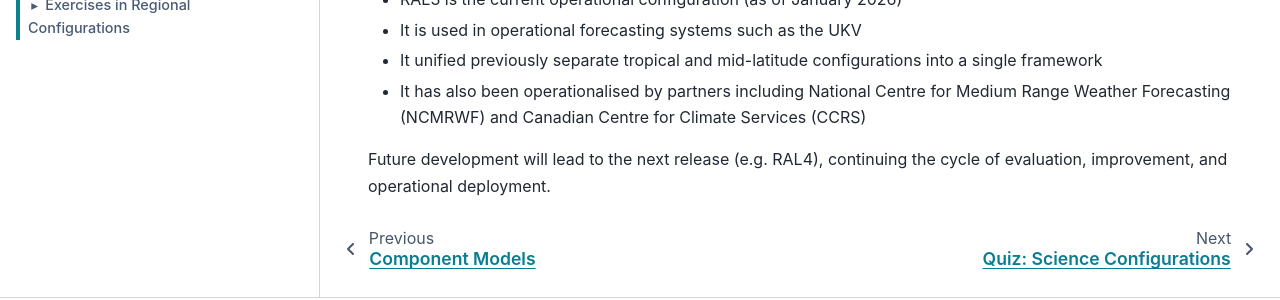
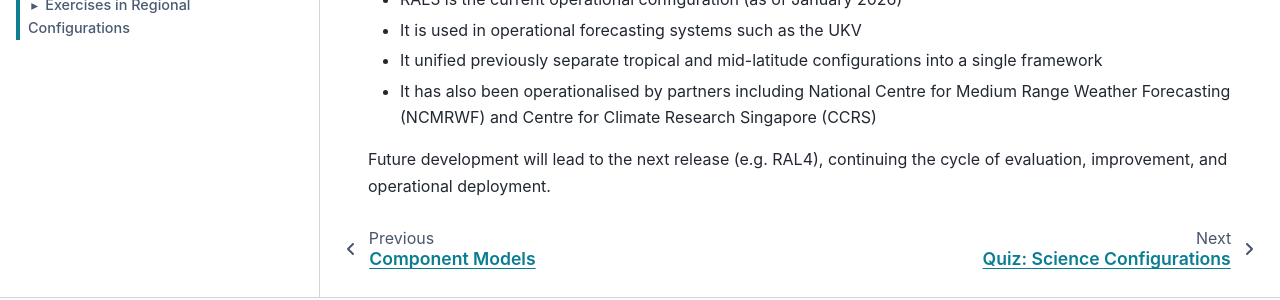
Before and after one commit to MetOffice/LFRic-Atmosphere-Training, a Sphinx documentation site: the page built from source/modelling/introduction/science_config/science_config.rst, in a window 1280 px wide and 900 px high, scrolled down 2023 px. Shown: the part 509-809 px from the top of the window. Built offline with Sphinx 7.4.7 and the PyData theme 0.15.4, drawn with Linux system fonts in a browser that asks for light colours.

Commit message:
Update source/modelling/introduction/science_config/science_config.rst
Signed-off-by: Joao Teixeira <7337781+jcmt@users.noreply.github.com>

```diff
--- a/source/modelling/introduction/science_config/science_config.rst
+++ b/source/modelling/introduction/science_config/science_config.rst
@@ -73,6 +73,6 @@ For example:
 * RAL3 is the current operational configuration (as of January 2026)
 * It is used in operational forecasting systems such as the UKV
 * It unified previously separate tropical and mid-latitude configurations into a single framework
-* It has also been operationalised by partners including National Centre for Medium Range Weather Forecasting (NCMRWF) and Canadian Centre for Climate Services (CCRS)
+* It has also been operationalised by partners including National Centre for Medium Range Weather Forecasting (NCMRWF) and Centre for Climate Research Singapore (CCRS)
 
 Future development will lead to the next release (e.g. RAL4), continuing the cycle of evaluation, improvement, and operational deployment.
```
